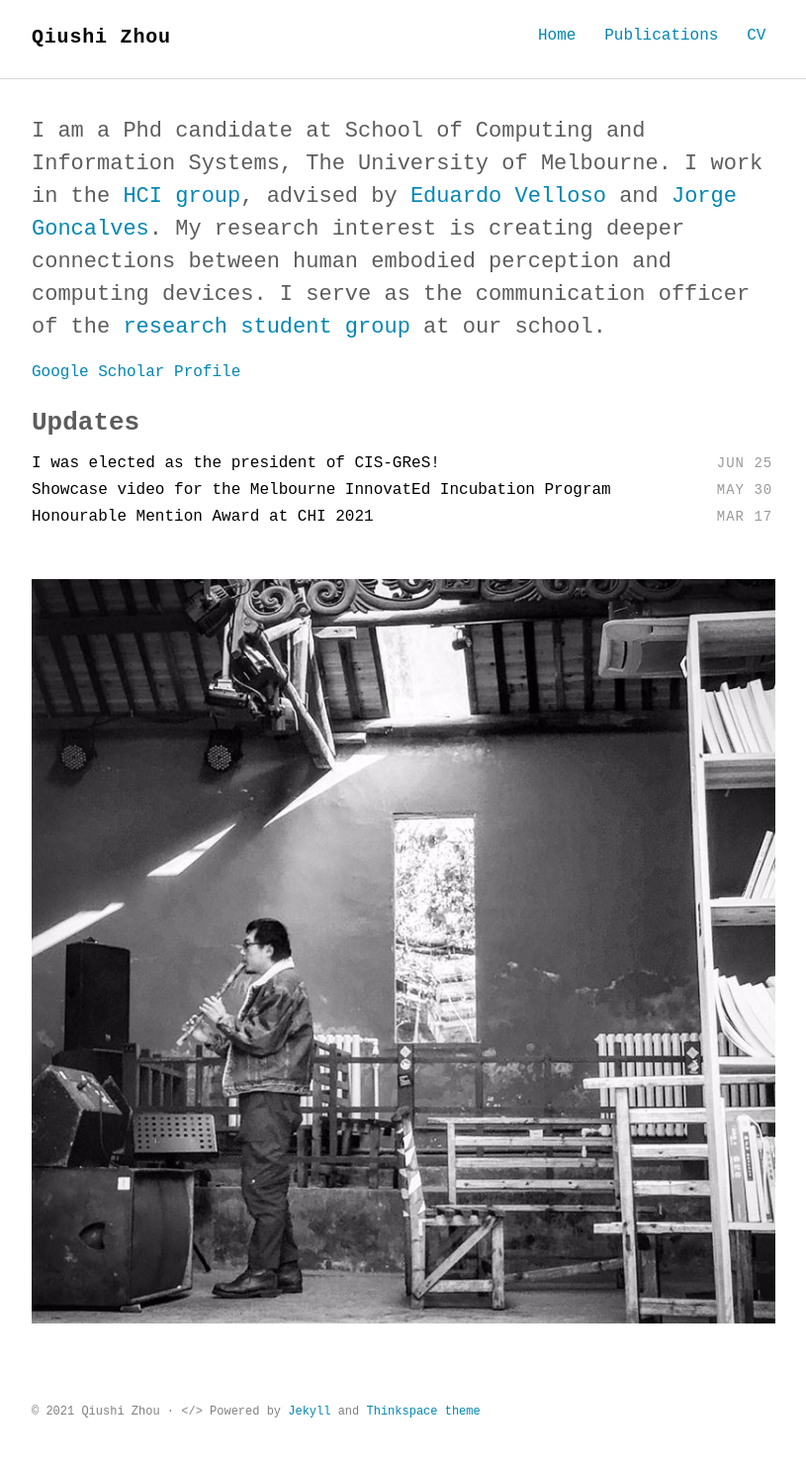
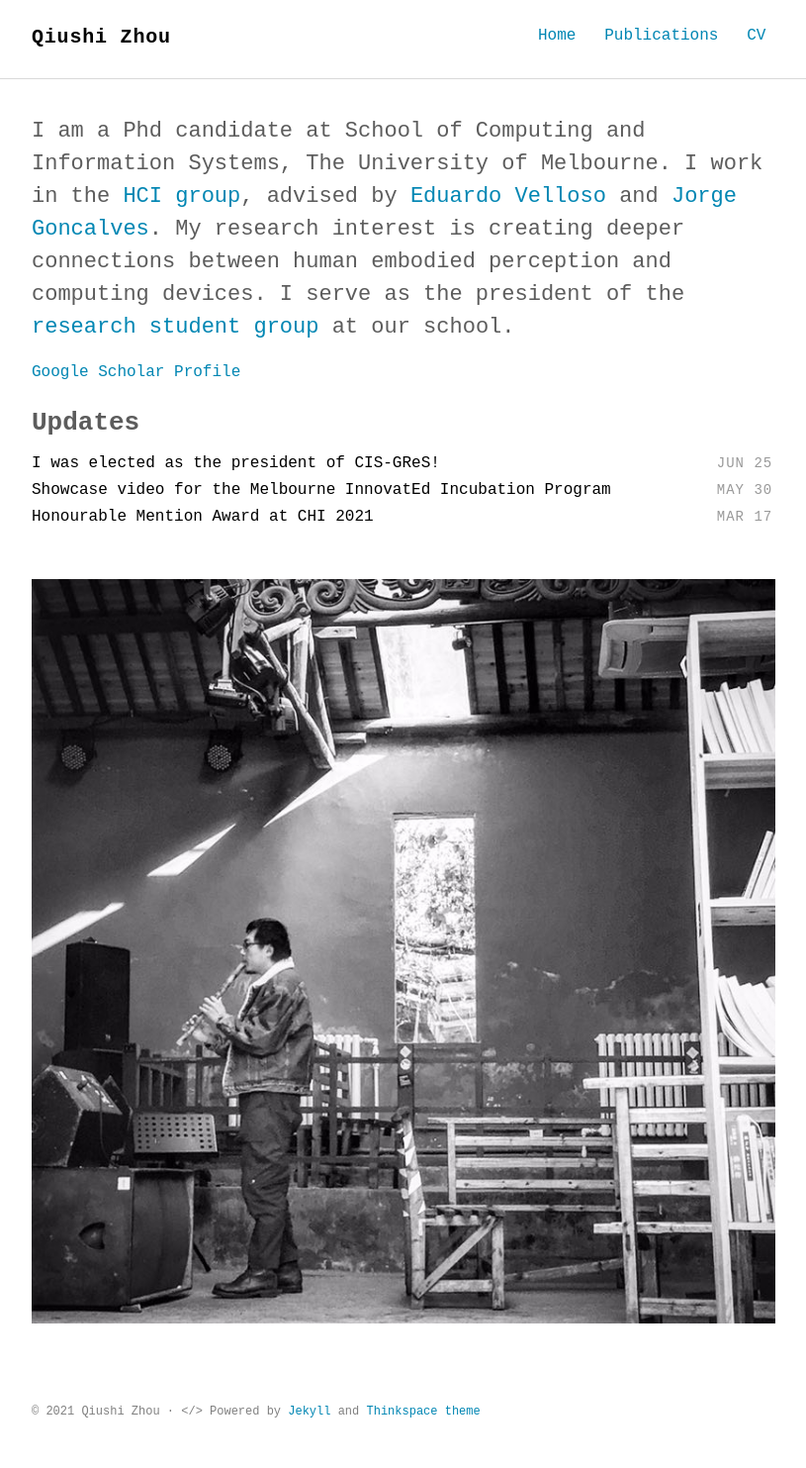
Before and after one commit to qiushi-zhou/qiushi-zhou.github.io, a Jekyll site: the page built from index.html, in a window 1280 px wide. Shown: the whole page at 99% size, without its empty margins (232-1047 px from the left). Built offline with Jekyll 4.4.1, drawn with Linux system fonts in a browser that asks for light colours; some web fonts are replaced.

Commit message:
Update intro.html

```diff
--- a/_includes/intro.html
+++ b/_includes/intro.html
@@ -1,7 +1,7 @@
 <section class="intro">
   <div class="container">
     <p class="lead">
-	I am a Phd candidate at School of Computing and Information Systems, The University of Melbourne. I work in the <a href="https://cis.unimelb.edu.au/hci/">HCI group</a>, advised by <a href="https://www.eduardovelloso.com/">Eduardo Velloso</a> and <a href="https://www.jorgegoncalves.com/">Jorge Goncalves</a>. My research interest is creating deeper connections between human embodied perception and computing devices. I serve as the communication officer of the <a href="https://www.cis-gres.org/">research student group</a> at our school.
+	I am a Phd candidate at School of Computing and Information Systems, The University of Melbourne. I work in the <a href="https://cis.unimelb.edu.au/hci/">HCI group</a>, advised by <a href="https://www.eduardovelloso.com/">Eduardo Velloso</a> and <a href="https://www.jorgegoncalves.com/">Jorge Goncalves</a>. My research interest is creating deeper connections between human embodied perception and computing devices. I serve as the president of the <a href="https://www.cis-gres.org/">research student group</a> at our school.
 	</p>
 	<a href="https://scholar.google.com.au/citations?user=a-FggqcAAAAJ&hl=en">Google Scholar Profile</a>
   </div>
```
